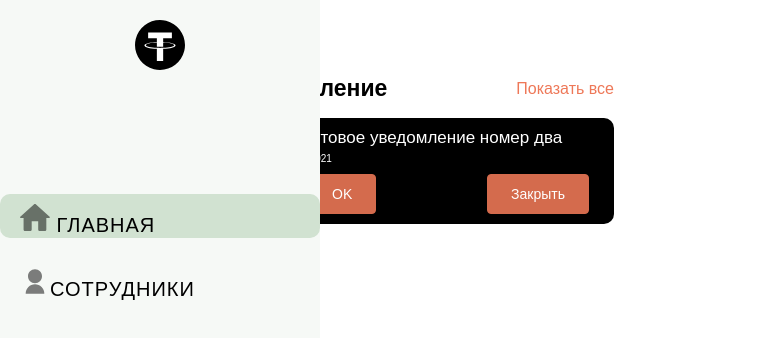
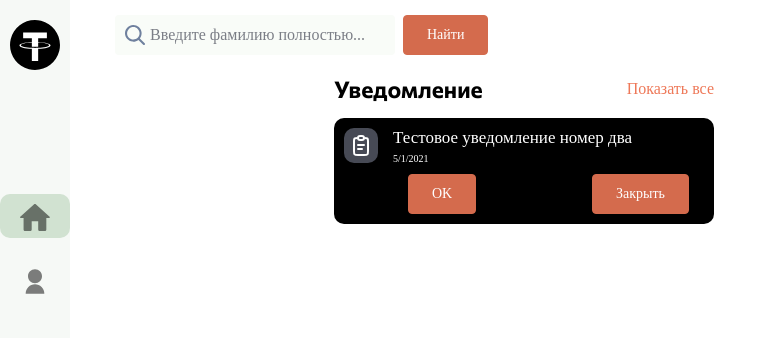
Before and after one commit to franze6/puppy-project, a React app: page /main/ in a window 1280 px wide. Shown: the top 338 px of the page, without its empty margins (0-777 px from the left). Built offline with nearby package versions, Linux system fonts and the light colour scheme; a web font is replaced by a local one.

Commit message:
ADD: animation for content

```diff
--- a/src/App.jsx
+++ b/src/App.jsx
@@ -5,7 +5,9 @@ import { renderRoutes } from 'react-router-config';
 
 import PropTypes from 'prop-types';
 
-// import Search from './Components/Search/Search';
+import cn from 'classnames';
+
+import Search from './Components/Search/Search';
 
 // import Icon from './Components/Kit/Icon/Icon';
 
@@ -17,11 +19,16 @@ const App = ({ route }) => {
   // async function onSearch(searchTxt) {
   //   history.replace(`/persons/search/${searchTxt}`);
   // }
-  const [showNav, setShowNav] = useState(true);
+  const [showNav, setShowNav] = useState(false);
   return (
     <div className={style.wrapper}>
-      <SidePanel show={showNav} onClick={() => setShowNav(!showNav)} />
-      <div className={style.page}>{renderRoutes(route.routes)}</div>
+      <div className={style.sidePanel}>
+        <SidePanel show={showNav} onClick={() => setShowNav(!showNav)} />
+      </div>
+      <div className={cn(style.content, { [style.content_active]: showNav })}>
+        <Search />
+        <div className={style.page}>{renderRoutes(route.routes)}</div>
+      </div>
     </div>
   );
 };
--- a/src/App.scss
+++ b/src/App.scss
@@ -3,7 +3,7 @@
   *::after,
   *::before {
     box-sizing: border-box;
-    font-family: sans-serif;
+    font-family: 'Commissioner';
     cursor: var(--default);
     text-decoration: none;
     color: #000000;
@@ -21,6 +21,16 @@
   min-height: 100vh;
 }
 
+.content {
+  margin-left: 100px;
+  transition: all 800ms cubic-bezier(0.8, 0, 0.33, 1);
+}
+
+.content_active {
+  transform: translateX(25%);
+  transition: all 800ms cubic-bezier(0.8, 0, 0.33, 1);
+}
+
 .search {
   width: 100%;
   height: 70px;
@@ -35,3 +45,7 @@
   margin-left: 224px;
   margin-top: 65px;
 }
+
+.sidePanel {
+  z-index: 1;
+}
```
